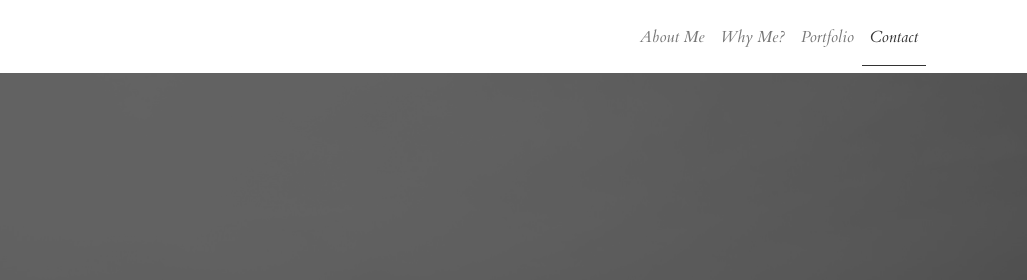
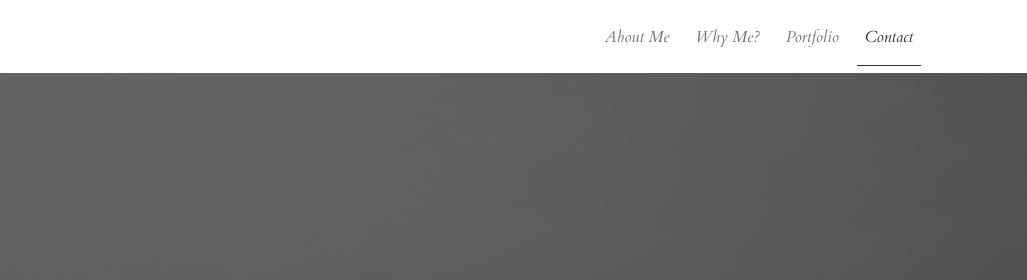
Before and after one commit to dkw22/portfolio-website, a plain HTML site: page index.html in a window 1280 px wide. Shown: the top 280 px of the page, 253-1280 px from the left. Drawn offline with nearby package versions, Linux system fonts and the light colour scheme; a script that the page names is missing.

Commit message:
added padding to nav items

```diff
--- a/css/custom.css
+++ b/css/custom.css
@@ -1 +1,5 @@
 /* your styles go here */
+.nav-item {
+    padding-left: 5px;
+    padding-right: 5px;
+}
```
